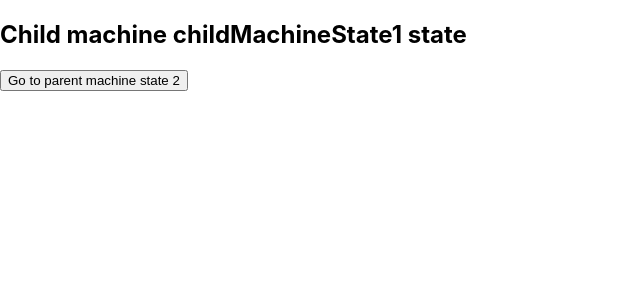
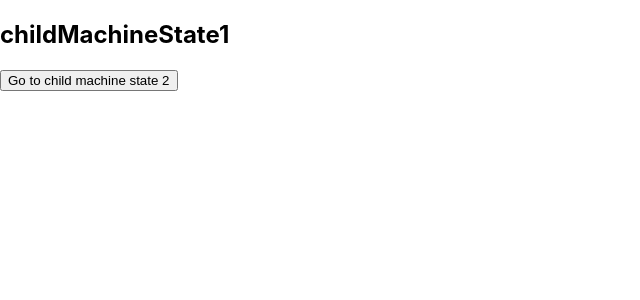
Before and after one commit to OskarZaremba/learning-xstate, a React (Create React App) app: page / in a window 1280 px wide. Both pictures are taken after a click on the button "Go to parent machine state 2". Shown: the top 300 px of the page, without its empty margins (0-640 px from the left). Built offline with nearby package versions, Linux system fonts and the light colour scheme.

Commit message:
nested xstate with forwarded actions

```diff
--- a/src/components/ChildMachineView1.tsx
+++ b/src/components/ChildMachineView1.tsx
@@ -1,13 +1,13 @@
-import React, { FC } from 'react';
+import { FC } from 'react';
 
 type Props = { send: any; state: any };
 
 export const ChildMachineView1: FC<Props> = ({ send, state }) => {
 	return (
 		<div>
-			<h2>{`Child machine ${state.value.toString()} state`}</h2>
+			<h2>{state.value.toString()}</h2>
 			<button onClick={() => send({ type: 'GO_TO_CHILD_MACHINE_STATE2' })}>
-				Go to parent machine state 2
+				Go to child machine state 2
 			</button>
 		</div>
 	);
--- a/src/components/ChildMachineView2.tsx
+++ b/src/components/ChildMachineView2.tsx
@@ -1,11 +1,11 @@
-import React, { FC } from 'react';
+import { FC } from 'react';
 
 type Props = { send: any; state: any };
 
 export const ChildMachineView2: FC<Props> = ({ state }) => {
 	return (
 		<div>
-			<h2>{`Child machine ${state.value.toString()} state`}</h2>
+			<h2>{state.value.toString()}</h2>
 		</div>
 	);
 };
--- a/src/components/ChildMachineView3.tsx
+++ b/src/components/ChildMachineView3.tsx
@@ -1,11 +1,11 @@
-import React, { FC } from 'react';
+import { FC } from 'react';
 
 type Props = { send: any; state: any };
 
 export const ChildMachineView3: FC<Props> = ({ state }) => {
 	return (
 		<div>
-			<h2>{`Child machine ${state.value.toString()} state`}</h2>
+			<h2>{state.value.toString()}</h2>
 		</div>
 	);
 };
--- a/src/components/ChildProcess.tsx
+++ b/src/components/ChildProcess.tsx
@@ -1,20 +1,23 @@
-import { useMachine } from '@xstate/react';
-import React, { FC } from 'react';
-import { childMachine } from '../machines/childMachine/childMachine';
+import { useActor } from '@xstate/react';
+import { FC } from 'react';
 import { ChildMachineView1 } from './ChildMachineView1';
 import { ChildMachineView2 } from './ChildMachineView2';
 import { ChildMachineView3 } from './ChildMachineView3';
 
-export const ChildProcess: FC = () => {
-	const [state, send] = useMachine(childMachine);
+export const ChildProcess: FC<{ parentState: any; parentSend: any }> = ({
+	parentState,
+	parentSend,
+}) => {
+	const { childMachine } = parentState.children;
+	const [childState] = useActor(childMachine);
 
-	switch (state.value.toString()) {
+	switch ((childState as any).value.toString()) {
 		case 'childMachineState1':
-			return <ChildMachineView1 send={send} state={state} />;
+			return <ChildMachineView1 send={parentSend} state={childState} />;
 		case 'childMachineState2':
-			return <ChildMachineView2 send={send} state={state} />;
+			return <ChildMachineView2 send={parentSend} state={childState} />;
 		case 'childMachineState3':
-			return <ChildMachineView3 send={send} state={state} />;
+			return <ChildMachineView3 send={parentSend} state={childState} />;
 		default:
 			return <></>;
 	}
--- a/src/components/ParentMachineView1.tsx
+++ b/src/components/ParentMachineView1.tsx
@@ -1,11 +1,11 @@
-import React, { FC } from 'react';
+import { FC } from 'react';
 
 type Props = { send: any; state: any };
 
 export const ParentMachineView1: FC<Props> = ({ send, state }) => {
 	return (
 		<div>
-			<h2>{`Parent machine ${state.value.toString()} state`}</h2>
+			<h2>{state.value.toString()}</h2>
 			<button onClick={() => send({ type: 'GO_TO_PARENT_MACHINE_STATE2' })}>
 				Go to parent machine state 2
 			</button>
--- a/src/components/ParentMachineView3.tsx
+++ b/src/components/ParentMachineView3.tsx
@@ -1,11 +1,11 @@
-import React, { FC } from 'react';
+import { FC } from 'react';
 
 type Props = { send: any; state: any };
 
 export const ParentMachineView3: FC<Props> = ({ send, state }) => {
 	return (
 		<div>
-			<h2>{`Parent machine ${state.value.toString()} state`}</h2>
+			<h2>{state.value.toString()}</h2>
 			<button onClick={() => send({ type: 'GO_TO_PARENT_MACHINE_STATE4' })}>
 				Go to parent machine state 4
 			</button>
--- a/src/components/ParentMachineView4.tsx
+++ b/src/components/ParentMachineView4.tsx
@@ -1,11 +1,11 @@
-import React, { FC } from 'react';
+import { FC } from 'react';
 
 type Props = { state: any };
 
 export const ParentMachineView4: FC<Props> = ({ state }) => {
 	return (
 		<div>
-			<h2>{`Parent machine ${state.value.toString()} state`}</h2>
+			<h2>{state.value.toString()}</h2>
 		</div>
 	);
 };
--- a/src/components/ParentProcess.tsx
+++ b/src/components/ParentProcess.tsx
@@ -1,5 +1,5 @@
 import { useMachine } from '@xstate/react';
-import { FC } from 'react';
+import { FC, useMemo } from 'react';
 import { ParentMachineView1 } from './ParentMachineView1';
 import { ChildProcess } from './ChildProcess';
 import { ParentMachineView3 } from './ParentMachineView3';
@@ -7,18 +7,20 @@ import { ParentMachineView4 } from './ParentMachineView4';
 import { parentMachine } from '../machines/parentMachine/parentMachine';
 
 export const ParentProcess: FC = () => {
-	const [state, send] = useMachine(parentMachine);
+	const memoizedParentMachine = useMemo(() => parentMachine, []);
+	const parmachine = useMachine(memoizedParentMachine);
+	const [state, send] = parmachine;
 
 	switch (state.value.toString()) {
 		case 'parentMachineState1':
 			return <ParentMachineView1 send={send} state={state} />;
 		case 'parentMachineState2':
-			return <ChildProcess />;
+			return <ChildProcess parentState={state} parentSend={send} />;
 		case 'parentMachineState3':
 			return <ParentMachineView3 send={send} state={state} />;
 		case 'parentMachineState4':
 			return <ParentMachineView4 state={state} />;
 		default:
-			return <>kuku</>;
+			return <></>;
 	}
 };
--- a/src/machines/childMachine/childMachine.ts
+++ b/src/machines/childMachine/childMachine.ts
@@ -1,6 +1,7 @@
 import { createMachine } from 'xstate';
 
 export const childMachine = createMachine({
+	predictableActionArguments: true,
 	initial: 'childMachineState1',
 	states: {
 		childMachineState1: {
--- a/src/machines/parentMachine/parentMachine.ts
+++ b/src/machines/parentMachine/parentMachine.ts
@@ -1,18 +1,26 @@
-import { createMachine } from 'xstate';
+import { createMachine, forwardTo } from 'xstate';
 import { childMachine } from '../childMachine/childMachine';
 
 export const parentMachine = createMachine({
+	predictableActionArguments: true,
 	initial: 'parentMachineState1',
 	states: {
 		parentMachineState1: {
 			on: { GO_TO_PARENT_MACHINE_STATE2: 'parentMachineState2' },
 		},
 		parentMachineState2: {
-			invoke: { src: childMachine, onDone: 'parentMachineState3' },
+			invoke: {
+				id: 'childMachine',
+				src: childMachine,
+				onDone: 'parentMachineState3',
+			},
 		},
 		parentMachineState3: {
 			on: { GO_TO_PARENT_MACHINE_STATE4: 'parentMachineState4' },
 		},
 		parentMachineState4: { type: 'final' },
 	},
+	on: {
+		GO_TO_CHILD_MACHINE_STATE2: { actions: forwardTo('childMachine') },
+	},
 });
```
